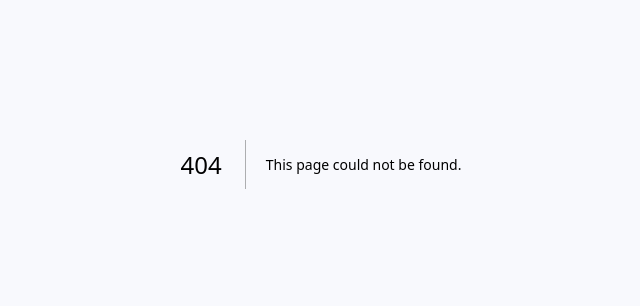
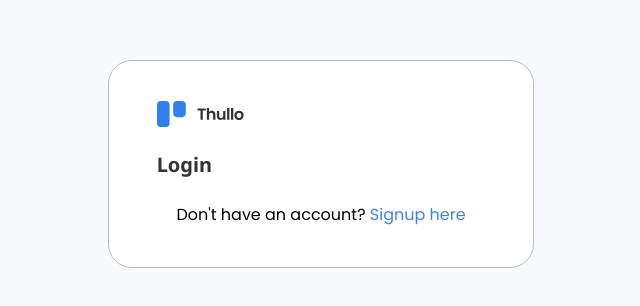
Before and after one commit to DiegoMutre/thullo-frontend, a Next.js app: page /login in a window 1280 px wide. Before the commit this address had no page. Shown: the part 236-542 px from the top of the page, without its empty margins (319-959 px from the left). Built offline with nearby package versions, Linux system fonts and the light colour scheme.

Commit message:
* Create login page
As you can see this is alike to the sign up page,
so this can be improved to avoid code repetition.
However, it could be a premature optimization because
it isn't necessary or important to do it now instead when it starts
to become an obstacle for the maintenance of the code

```diff
--- /dev/null
+++ b/src/app/login/page.tsx
@@ -0,0 +1,37 @@
+import Image from 'next/image';
+import Link from 'next/link';
+
+import { notoSans } from '@/app/utils/fonts';
+
+const LoginPage = () => {
+  return (
+    <main className='flex h-screen items-center'>
+      <div className='mx-auto flex w-1/3 flex-col gap-6 rounded-3xl border border-gray4 bg-white px-12 py-10'>
+        <Image
+          src='/Logo.svg'
+          alt='logo'
+          height={88}
+          width={88}
+          priority
+        />
+        <h2
+          className={`text-xl font-semibold text-[#333] ${notoSans.className}`}
+        >
+          Login
+        </h2>
+        {/* Login form here */}
+        <span className='text-center'>
+          Don&apos;t have an account?{' '}
+          <Link
+            className='text-blue-500 hover:underline'
+            href='/signup'
+          >
+            Signup here
+          </Link>
+        </span>
+      </div>
+    </main>
+  );
+};
+
+export default LoginPage;
```
